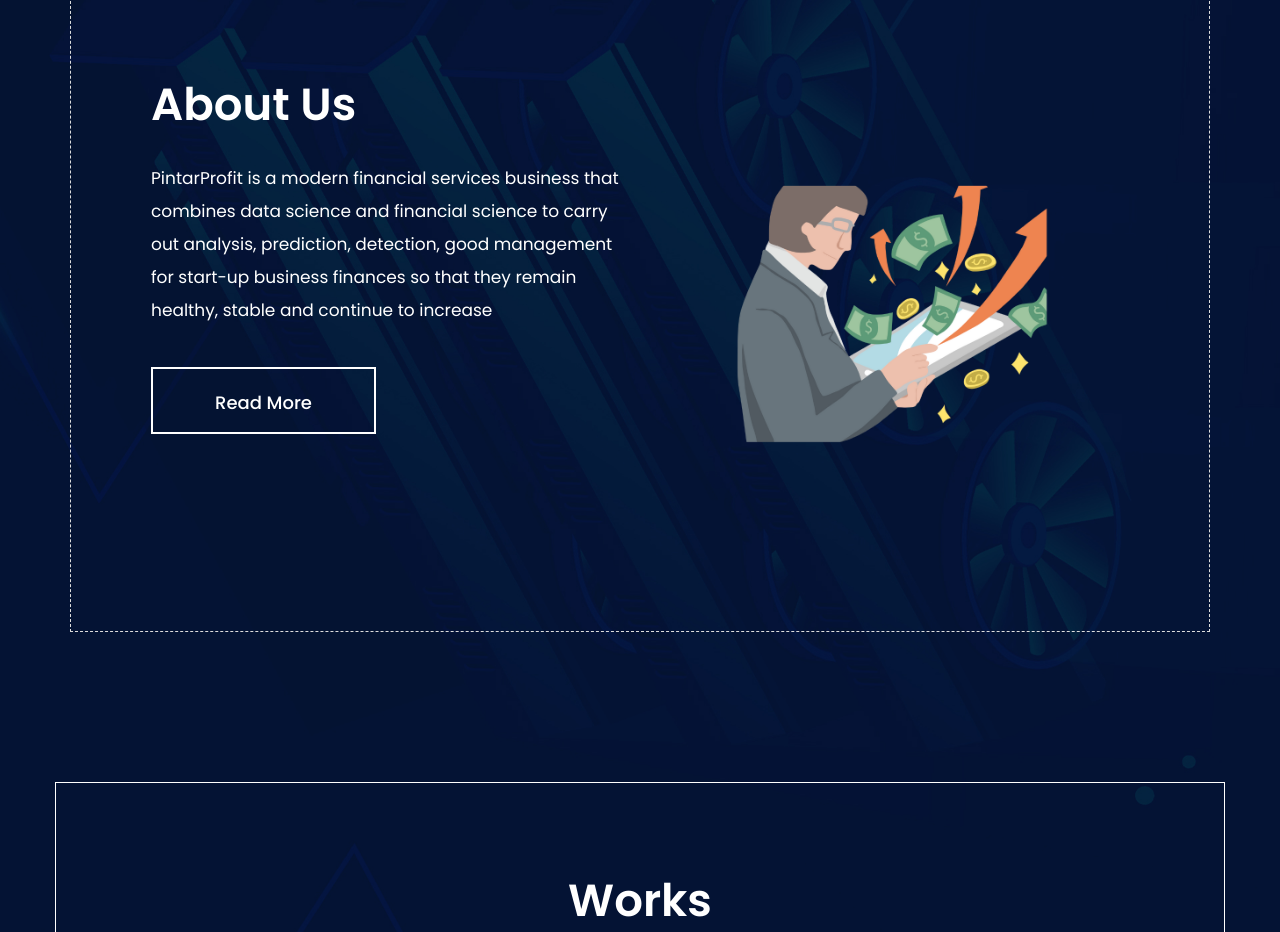
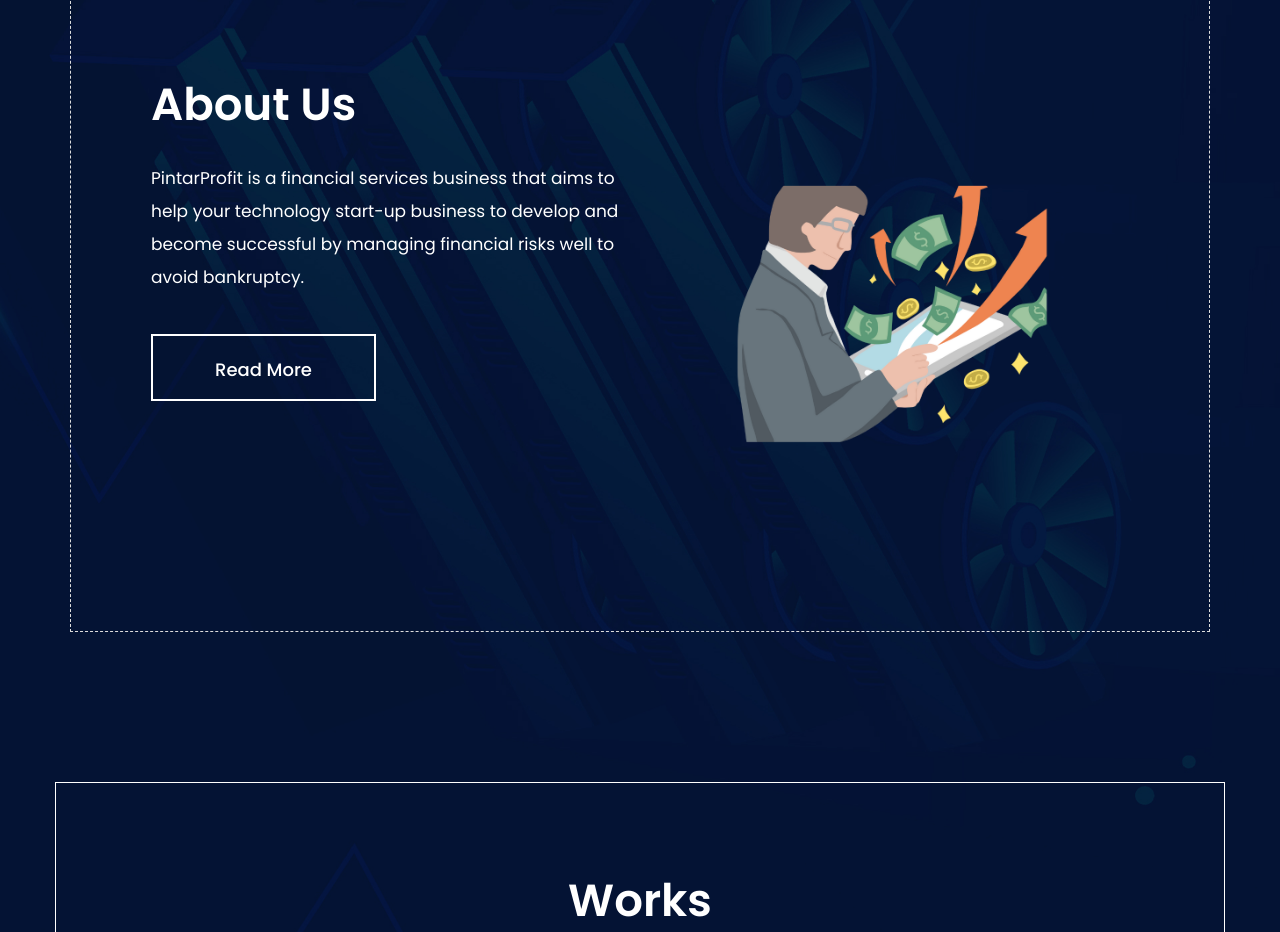
Before and after one commit to reonDay/PintarProfit-Web, a plain HTML site: page index.html in a window 1280 px wide. Shown: the part 1578-2510 px from the top of the page. Drawn offline with nearby package versions, Linux system fonts and the light colour scheme.

Commit message:
Update index.html

```diff
--- a/index.html
+++ b/index.html
@@ -208,7 +208,7 @@
                                 </div>
                                 <div class="about_text">
                                     <p>
-                                        PintarProfit is a modern financial services business that combines data science and financial science to carry out analysis, prediction, detection, good management for start-up business finances so that they remain healthy, stable and continue to increase</p>
+                                      PintarProfit is a financial services business that aims to help your technology start-up business to develop and become successful by managing financial risks well to avoid bankruptcy.</p>
                                     <a class="read_more" href="about.html">Read More</a>
                                 </div>
                             </div>
```
